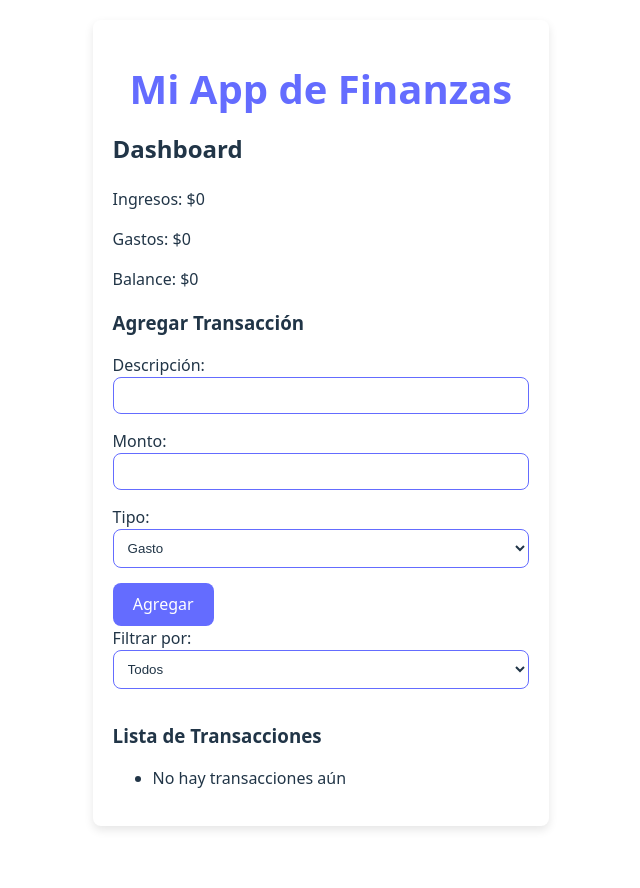
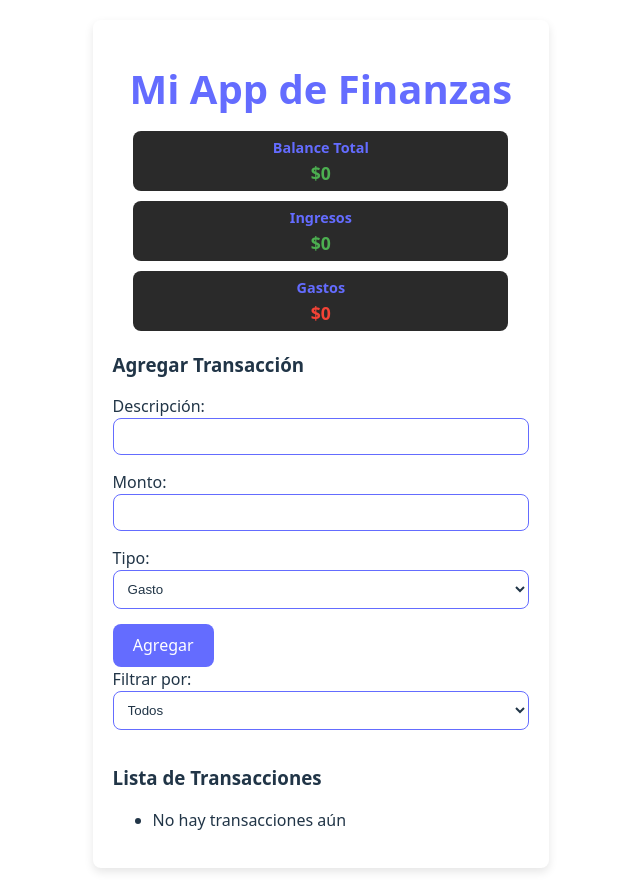
Before and after one commit to wrafael91/Finance-App, a React (Vite) app: page / in a window 1280 px wide. Shown: the whole page, without its empty margins (336-976 px from the left). Before the commit the page ends 846 px from the top, so only its background shows below. Built offline with nearby package versions, Linux system fonts and the light colour scheme.

Commit message:
adding styles to dashboard

```diff
--- a/src/App.css
+++ b/src/App.css
@@ -184,6 +184,51 @@ button:focus-visible {
   }
 }
 
+.dashboard {
+  display: flex;
+  flex-direction: column;
+  gap: 10px;
+  margin: 0 auto 20px;
+  width: 90%;
+}
+
+.dashboard-card {
+  position: relative;
+  background-color: #2a2a2a;
+  padding: 4px 8px; /* Reducido: 4px arriba/abajo, 8px izquierda/derecha */
+  border-radius: 8px;
+  text-align: center;
+}
+
+.dashboard-card h3 {
+  margin: 2px 0; /* Reducido: solo 2px arriba y abajo */
+  color: #646cff;
+  font-size: 0.9rem;
+}
+
+.dashboard-card p {
+  font-size: 1.1rem;
+  font-weight: bold;
+  margin: 0;
+  color: #ffffff;
+}
+
+/* Colores para los números */
+.dashboard-card.income p {
+  color: #4caf50;
+}
+
+.dashboard-card.expense p {
+  color: #f44336;
+}
+
+.dashboard-card.balance p.positive {
+  color: #4caf50;
+}
+
+.dashboard-card.balance p.negative {
+  color: #f44336;
+}
 /* Estilos responsivos */
 @media (max-width: 768px) {
   .container {
--- a/src/components/Dashboard.jsx
+++ b/src/components/Dashboard.jsx
@@ -10,11 +10,21 @@ function Dashboard({ transactions }) {
   const balance = totalIncome - totalExpenses;
 
   return (
-    <div>
-      <h2>Dashboard</h2>
-      <p>Ingresos: ${totalIncome}</p>
-      <p>Gastos: ${totalExpenses}</p>
-      <p>Balance: ${balance}</p>
+    <div className="dashboard">
+      <div className="dashboard-card balance">
+        <h3>Balance Total</h3>
+        <p className={`balance ${balance >= 0 ? 'positive' : 'negative'}`}>
+          ${balance}
+        </p>
+      </div>
+      <div className="dashboard-card income">
+        <h3>Ingresos</h3>
+        <p className="income">${totalIncome}</p>
+      </div>
+      <div className="dashboard-card expense">
+        <h3>Gastos</h3>
+        <p className="expense">${totalExpenses}</p>
+      </div>
     </div>
   );
 }
```
